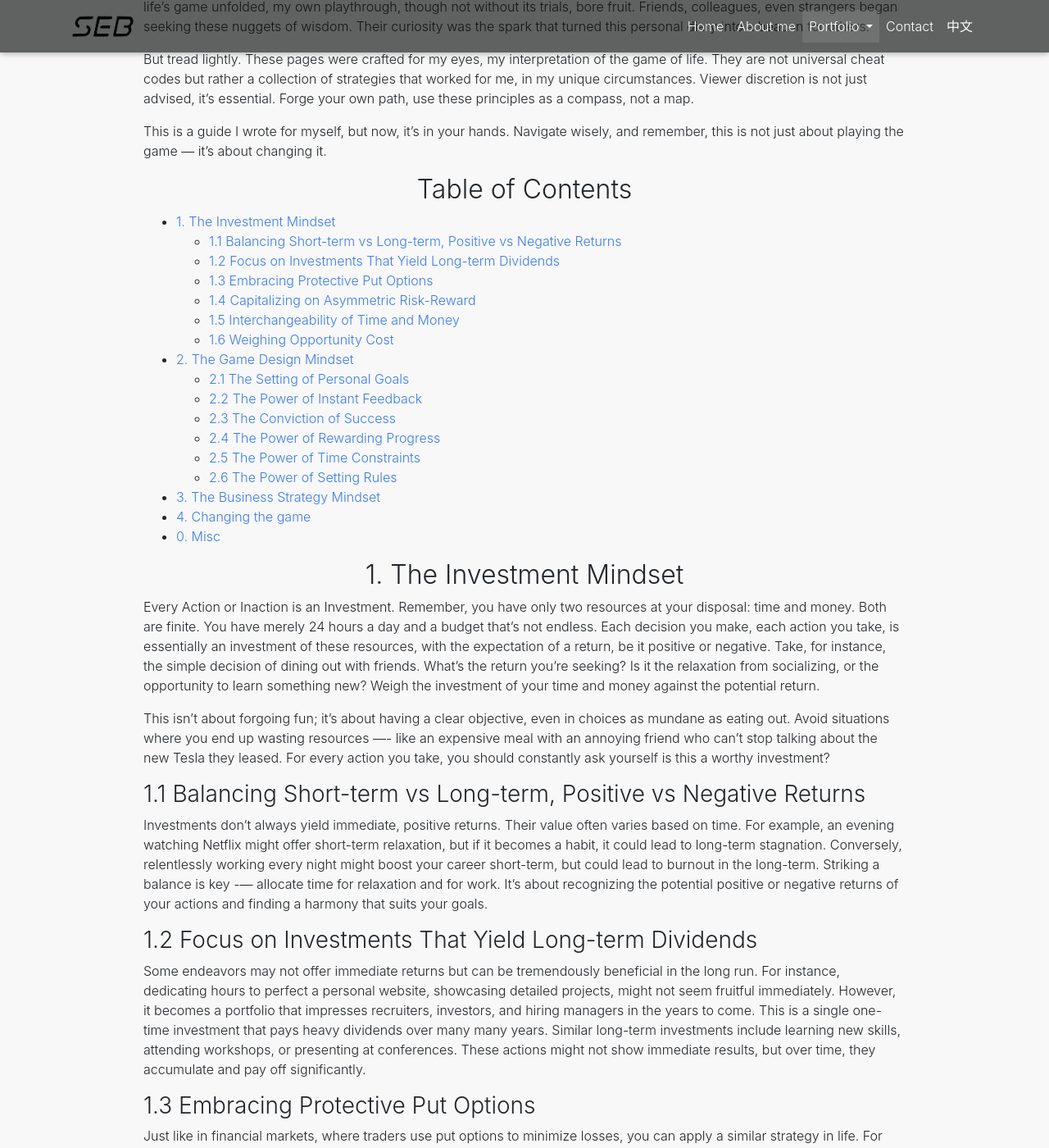
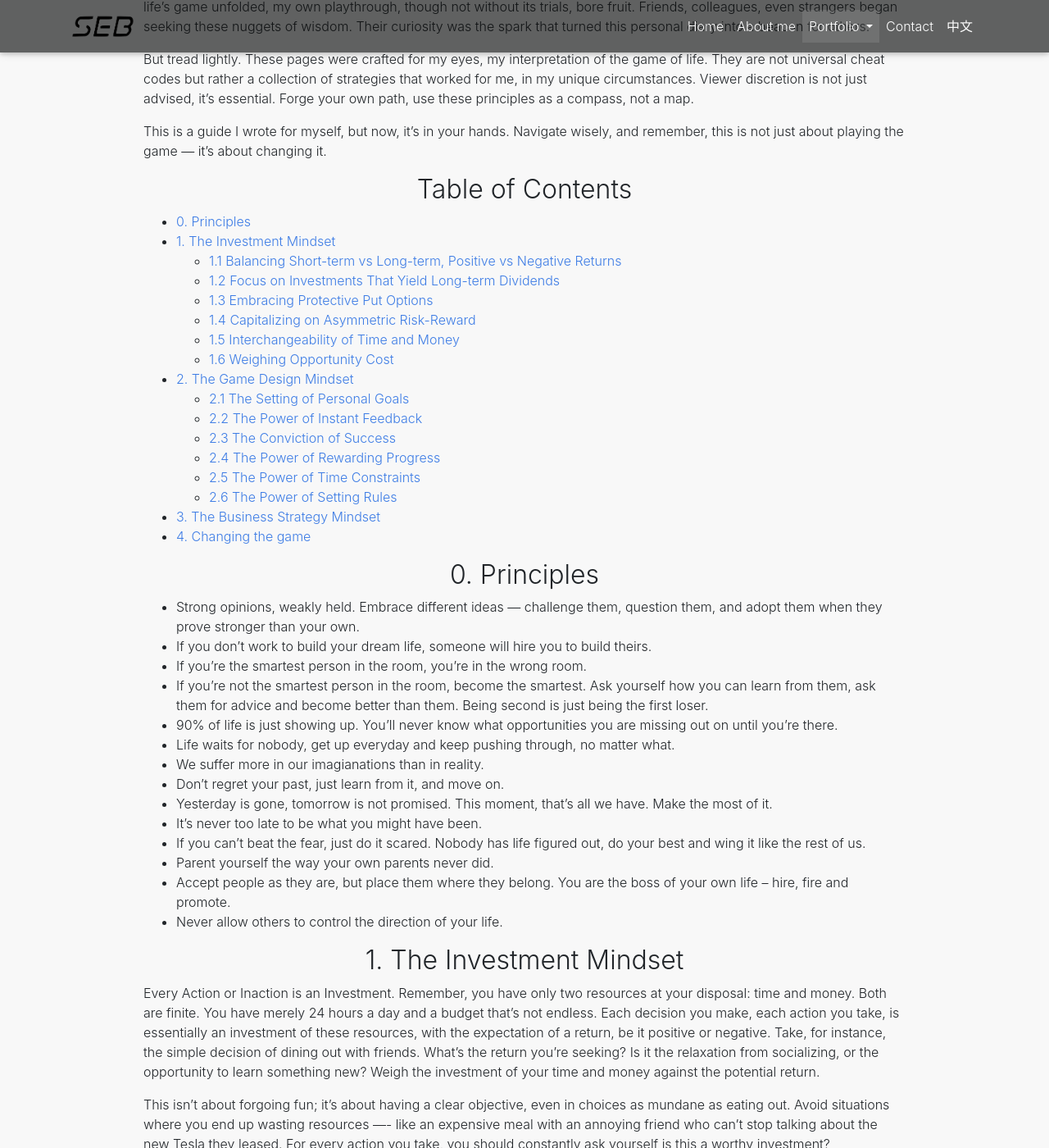
Before and after one commit to SCP650/SCP650.github.io, a Jekyll site: the page built from _posts/2023-11-22-Principles.markdown, in a window 1280 px wide and 1400 px high, scrolled down 821 px. Shown: the whole window at 82% size. Built offline with Jekyll 4.4.1, drawn with Linux system fonts in a browser that asks for light colours; some of the changed text lies outside the part shown.

Commit message:
Update 2023-11-22-Principles.markdown

```diff
--- a/_posts/2023-11-22-Principles.markdown
+++ b/_posts/2023-11-22-Principles.markdown
@@ -23,6 +23,22 @@ This is a guide I wrote for myself, but now, it's in your hands. Navigate wisely
 
 * Table of Contents
 {:toc}
+
+## 0. Principles
+- Strong opinions, weakly held. Embrace different ideas — challenge them, question them, and adopt them when they prove stronger than your own.
+- If you don't work to build your dream life, someone will hire you to build theirs.
+- If you're the smartest person in the room, you're in the wrong room.
+- If you're not the smartest person in the room, become the smartest. Ask yourself how you can learn from them, ask them for advice and become better than them. Being second is just being the first loser.
+- 90% of life is just showing up. You'll never know what opportunities you are missing out on until you're there.
+- Life waits for nobody, get up everyday and keep pushing through, no matter what.
+- We suffer more in our imagianations than in reality.
+- Don't regret your past, just learn from it, and move on.
+- Yesterday is gone, tomorrow is not promised. This moment, that's all we have. Make the most of it.
+- It's never too late to be what you might have been.
+- If you can't beat the fear, just do it scared. Nobody has life figured out, do your best and wing it like the rest of us.
+- Parent yourself the way your own parents never did.
+- Accept people as they are, but place them where they belong. You are the boss of your own life -- hire, fire and promote.
+- Never allow others to control the direction of your life.
 
 ## 1. The Investment Mindset
 Every Action or Inaction is an Investment. Remember, you have only two resources at your disposal: time and money. Both are finite. You have merely 24 hours a day and a budget that's not endless. Each decision you make, each action you take, is essentially an investment of these resources, with the expectation of a return, be it positive or negative. Take, for instance, the simple decision of dining out with friends. What's the return you're seeking? Is it the relaxation from socializing, or the opportunity to learn something new? Weigh the investment of your time and money against the potential return.
@@ -130,18 +146,3 @@ TBA
 
 ## 4. Changing the game
 TBA
-
-## 0. Misc
-- If you don't work to build your dream life, someone will hire you to build theirs.
-- If you're the smartest person in the room, you're in the wrong room.
-- If you're not the smartest person in the room, ask yourself how you can learn from them, ask them for advice and become the smartest. Being second is just being the first loser.
-- 90% of life is just showing up. You'll never know what opportunities you are missing out on until you're there.
-- Life waits for nobody, get up everyday and keep pushing through, no matter what.
-- We suffer more in our imagianations than in reality.
-- Don't regret your past, just learn from it, and move on.
-- Yesterday is gone, tomorrow is not promised. This moment, that's all we have. Make the most of it.
-- It's never too late to be what you might have been.
-- If you can't beat the fear, just do it scared. Nobody has life figured out, do your best and wing it like the rest of us.
-- Parent yourself the way your own parents never did.
-- Accept people as they are, but place them where they belong. You are the boss of your own life -- hire, fire and promote.
-- Never allow others to control the direction of your life.
```
